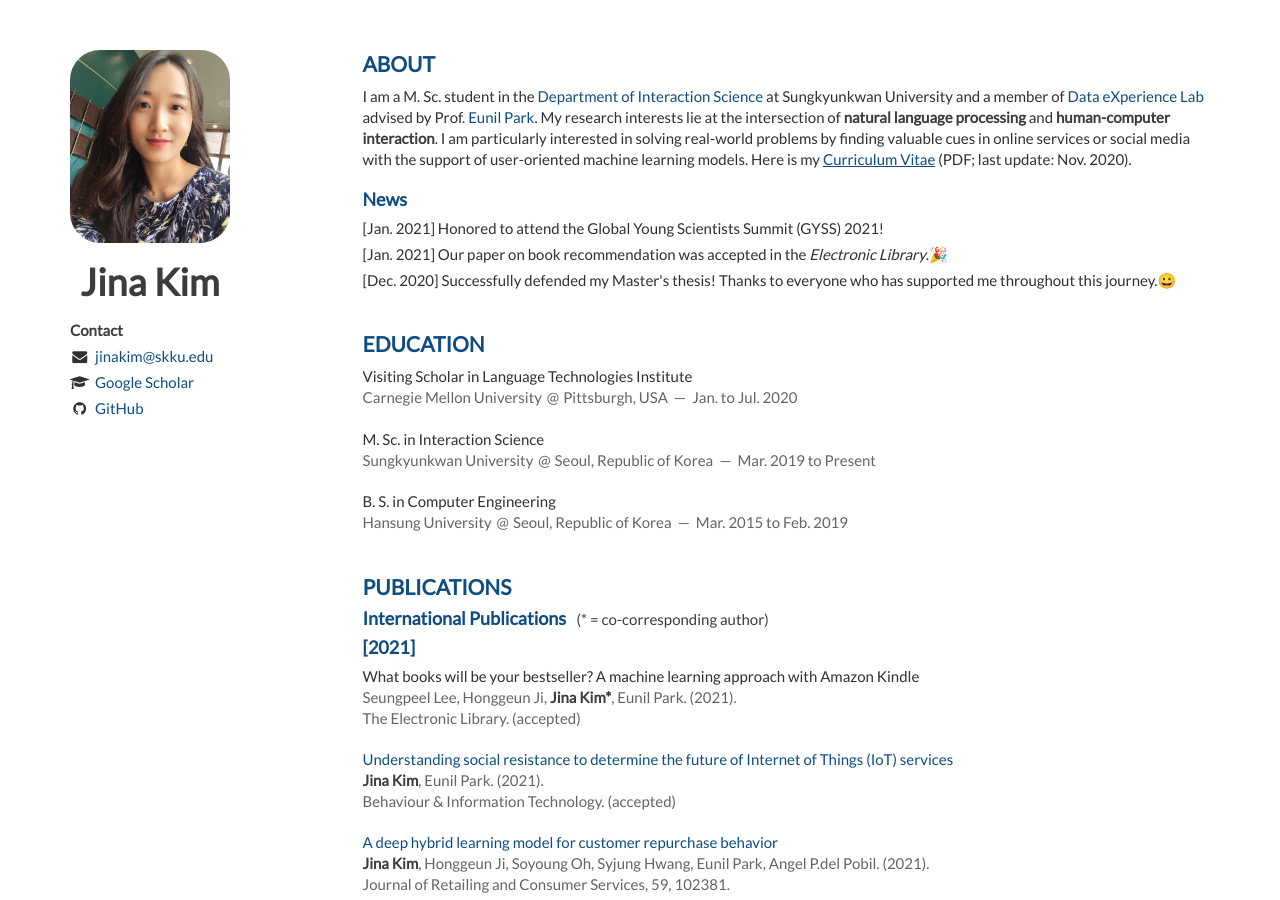
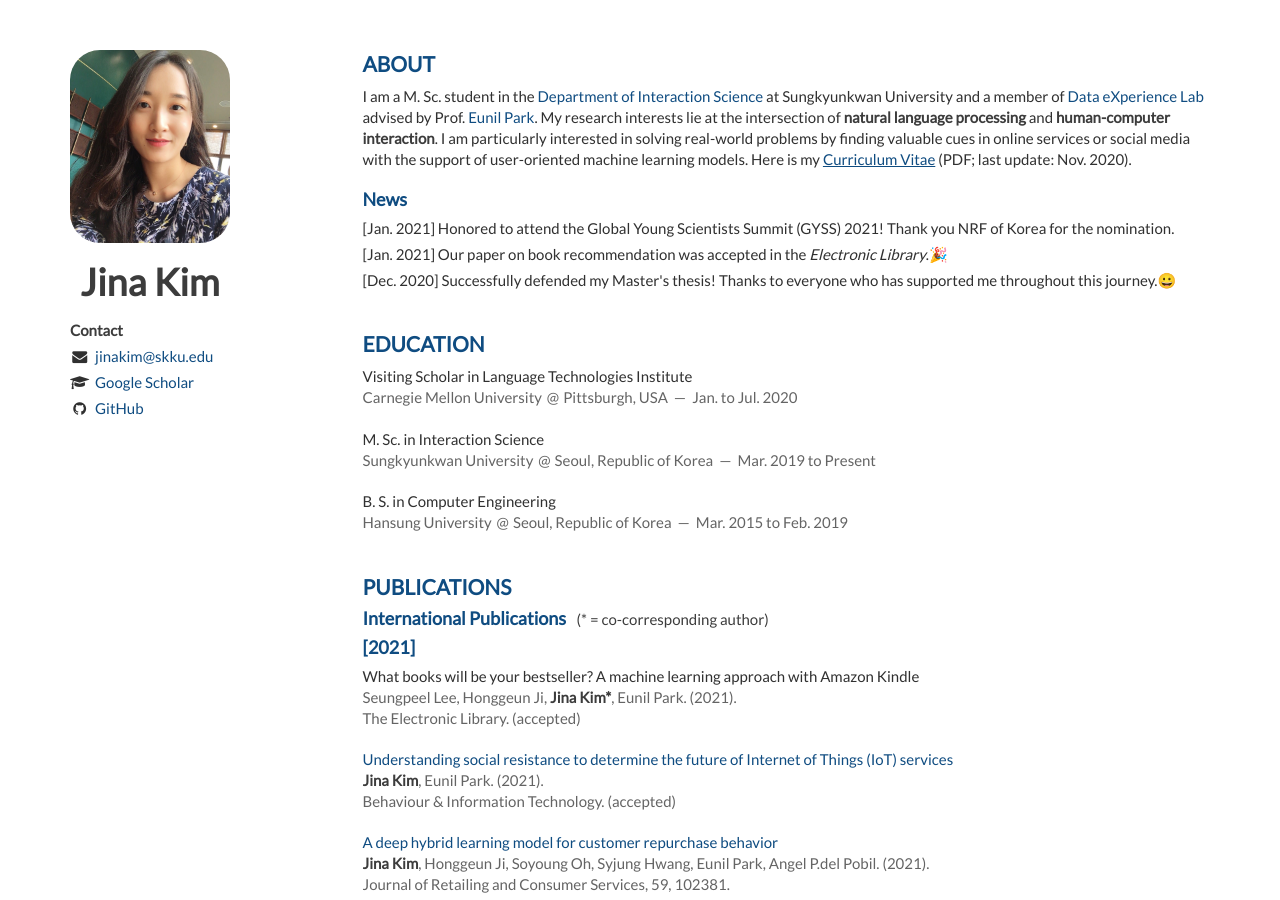
Before and after one commit to Jina-Kim/Jina-Kim.github.io, a Jekyll site: the page built from index.html, in a window 1280 px wide and 900 px high. Built offline with Jekyll 4.4.1, drawn with Linux system fonts in a browser that asks for light colours; nearby versions of some CDN libraries; the list of posts is cut into pages by our own code.

Commit message:
Update about.html

```diff
--- a/_includes/about.html
+++ b/_includes/about.html
@@ -11,7 +11,7 @@
     <article>
         <h2>News</h2>
         <ul class="list-unstyled">
-            <li>[Jan. 2021] Honored to attend the Global Young Scientists Summit (GYSS) 2021!</li>
+            <li>[Jan. 2021] Honored to attend the Global Young Scientists Summit (GYSS) 2021! Thank you NRF of Korea for the nomination.</li>
             <li>[Jan. 2021] Our paper on book recommendation was accepted in the <i>Electronic Library</i>.🎉</li>
             <li>[Dec. 2020] Successfully defended my Master's thesis! Thanks to everyone who has supported me throughout this journey.😀</li>
         </ul>
```
